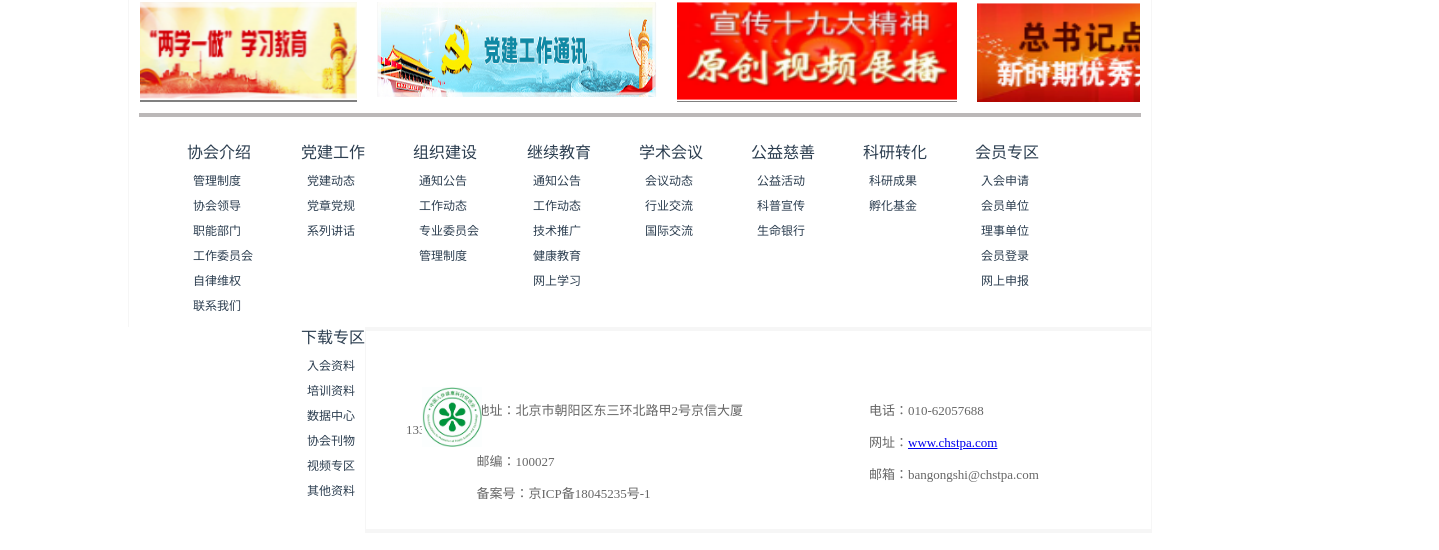
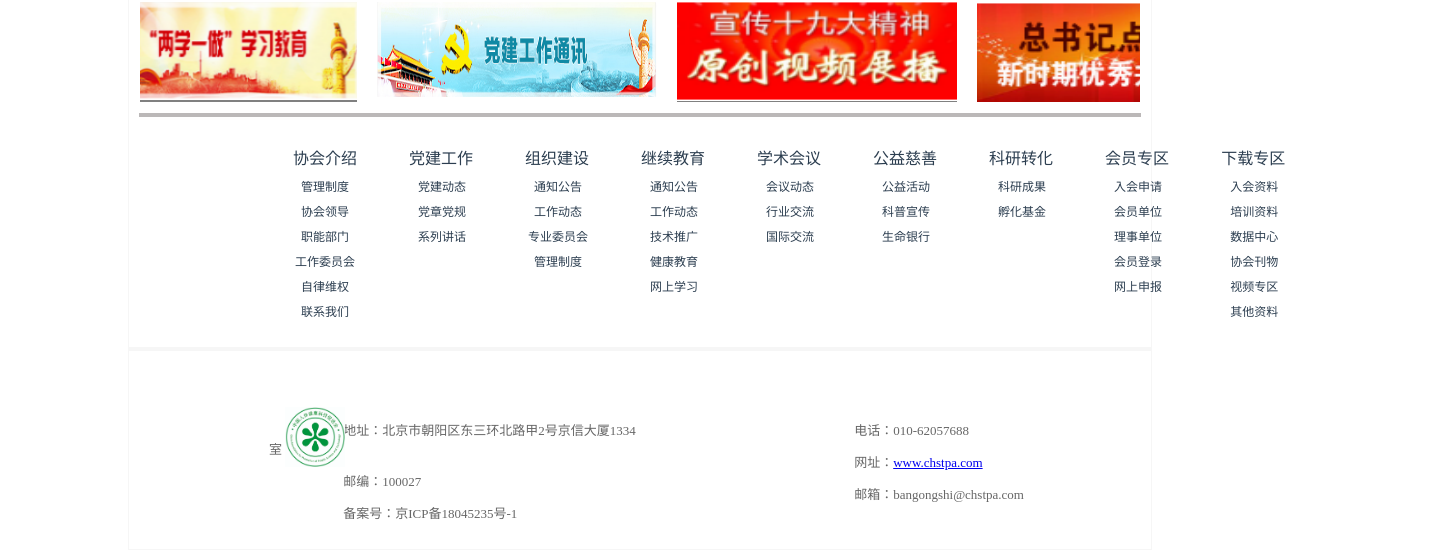
Before and after one commit to guorunsheng/chstpa, a Vue app: page /index in a window 1280 px wide. Shown: the part 956-1506 px from the top of the page, 1439 px wide, since content can reach past the window. Built offline with nearby package versions, Linux system fonts and the light colour scheme; no server answers; what vue-directive-image-previewer would draw is missing.

Commit message:
会员认证好使啦

```diff
--- a/src/components/Modules/bottom-info.vue
+++ b/src/components/Modules/bottom-info.vue
@@ -43,6 +43,7 @@ export default {
             text-indent: 20%;
             flex: 1;
             padding-top: 4em;
+            margin-left: 100px;
             position: relative;
             .img-bot {
                 width: 60px;
--- a/src/components/Modules/selectchoose.vue
+++ b/src/components/Modules/selectchoose.vue
@@ -1,31 +1,33 @@
 <template>
     <div class="oper-col">
+      <div style="width:1300px;height:200px;margin:0px auto;">
         <ul style="">
-      <li style="font-size:16px;margin-left:-6px;">协会介绍</li> <li>管理制度</li> <li>协会领导</li> <li>职能部门</li> <li>工作委员会</li> <li>自律维权</li><li>联系我们</li>
+          <li style="font-size:16px;margin-left:100px;">协会介绍</li> <li style="margin-left:100px;">管理制度</li> <li style="margin-left:100px;">协会领导</li> <li style="margin-left:100px;">职能部门</li> <li style="margin-left:100px;">工作委员会</li> <li style="margin-left:100px;">自律维权</li><li  style="margin-left:100px;">联系我们</li>
         </ul>
         <ul>
-      <li style="font-size:16px;margin-left:-6px;">党建工作</li> <li>党建动态</li> <li>党章党规</li> <li>系列讲话</li></ul>
+          <li style="font-size:16px;margin-left:-2px;">党建工作</li> <li>党建动态</li> <li>党章党规</li> <li>系列讲话</li></ul>
         <ul>
-      <li style="font-size:16px;margin-left:-6px;">组织建设</li> <li>通知公告</li> <li>工作动态</li> <li>专业委员会</li> <li>管理制度</li>
+          <li style="font-size:16px;margin-left:-2px;">组织建设</li> <li>通知公告</li> <li>工作动态</li> <li>专业委员会</li> <li>管理制度</li>
         </ul>
         <ul>
-      <li style="font-size:16px;margin-left:-6px;">继续教育</li> <li>通知公告</li> <li>工作动态</li> <li>技术推广</li> <li>健康教育</li> <li>网上学习</li>
+          <li style="font-size:16px;margin-left:-2px;">继续教育</li> <li>通知公告</li> <li>工作动态</li> <li>技术推广</li> <li>健康教育</li> <li>网上学习</li>
         </ul>
         <ul>
-      <li style="font-size:16px;margin-left:-6px;">学术会议</li> <li>会议动态</li> <li>行业交流</li> <li>国际交流</li>
+          <li style="font-size:16px;margin-left:-2px;">学术会议</li> <li>会议动态</li> <li>行业交流</li> <li>国际交流</li>
         </ul>
         <ul>
-      <li style="font-size:16px;margin-left:-6px;">公益慈善</li> <li>公益活动</li> <li>科普宣传</li> <li>生命银行</li>
+          <li style="font-size:16px;margin-left:-2px;">公益慈善</li> <li>公益活动</li> <li>科普宣传</li> <li>生命银行</li>
         </ul>
         <ul>
-      <li style="font-size:16px;margin-left:-6px;">科研转化</li> <li>科研成果</li> <li>孵化基金</li>
+          <li style="font-size:16px;margin-left:-2px;">科研转化</li> <li>科研成果</li> <li>孵化基金</li>
         </ul>
         <ul>
-      <li style="font-size:16px;margin-left:-6px;">会员专区</li> <li>入会申请</li> <li>会员单位</li> <li>理事单位</li> <li>会员登录</li> <li>网上申报</li>
+          <li style="font-size:16px;margin-left:-2px;">会员专区</li> <li>入会申请</li> <li>会员单位</li> <li>理事单位</li> <li>会员登录</li> <li>网上申报</li>
         </ul>
         <ul>
-      <li style="font-size:16px;margin-left:-6px;">下载专区</li> <li>入会资料</li> <li>培训资料</li> <li>数据中心</li> <li>协会刊物</li> <li>视频专区</li><li>其他资料</li>
+          <li style="font-size:16px;margin-left:-2px;">下载专区</li> <li>入会资料</li> <li>培训资料</li> <li>数据中心</li> <li>协会刊物</li> <li>视频专区</li><li>其他资料</li>
         </ul>
+        </div>
     </div>
 </template>
 <script>
@@ -39,17 +41,16 @@
 </script>
 <style lang="scss" scoped>
 .oper-col {
- height: 200px;
+ height: 220px;
  width: 100%;
  border-top: 4px solid rgb(187, 184, 184);
-
+text-align:center;
 }
 .oper-col ul{
   float: left;
   margin-left: 14px;
-}
-ul{
-
+   margin-top: 20px;
+   display:inline-block
 }
 ul li{
   list-style: none;
--- a/src/managePlatform/searchData.vue
+++ b/src/managePlatform/searchData.vue
@@ -10,7 +10,7 @@
             <td><label style="margin-left:150px;">身份证复印件反面</label></td>
          </tr>
          <tr>
-           <td><img v-image-preview style="width:340px;height:200px;margin-top:6px;" :src="this.ruleForm.idCardUrlZ" alt=""></td>
+           <td><img v-image-preview  id = "idCardUrlZ"  style="width:340px;height:200px;margin-top:6px;" :src="this.ruleForm.idCardUrlZ"  alt=""></td>
            <td><img v-image-preview style="width:340px;height:200px;margin-left:48px;" :src="this.ruleForm.idCardUrlF" alt=""></td>
          </tr>
           <tr>
@@ -54,44 +54,62 @@ import Viewer from 'viewerjs';
   export default {
     data() {
       return {
-            ruleForm: [],
+            ruleForm: this.$route.query.idCard,
+            // idCard:this.$route.query.idCard.diplomaCertUrl,
+            // url:this.$route.query.idCard.diplomaCertUrl,
+            //url:"http://127.0.0.1:8888/uploadFiles/upload/member/bfbbc770-62d7-4816-addc-e3a90b77d87c.jpg"
       };
     },
+    beforeCreate(){
+
+    },
     created() {
-        console.log(this)
-          //   this.http
-          //   .get('http://chstpa.chstpa.com/member/verifyMemberQD', {
-          //       params: {
-          //           idCard: String(idCard),
-          //       }
-          // })
-          // .then(res => {
-          //     if (+res.err.code === 200) {
-          //         this.ruleForm = '';
-          //         this.ruleForm = res.data.member[0];
-          //         console.log(this.ruleForm)
-          //   }
-          // })
+        // console.log(this.idCard)
+        //     this.http
+        //     .get('http://127.0.0.1:8888/member/verifyMemberQD', {
+        //         params: {
+        //             idCard: this.idCard,
+        //         }
+        //   })
+        //   .then(res => {
+        //       if (+res.err.code === 200) {
+        //           this.ruleForm = '';
+        //           this.ruleForm = res.data.member[0];
+        //           //$("#idCardUrlZ").attr('src', this.ruleForm.idCardUrlZ);
+        //           //alert("123")
+        //           //console.log("123")
+        //           // var anElement = $("#idCardUrlZ");
+        //           // anElement.attr("v-image-preview");
+
+        //     }
+        //   })
+
+    },
+    updated(){
+      // var ll = $(".idCardUrlZ td").html();
+      // alert(ll)
+      // var src = this.ruleForm.idCardUrlZ;
+
+      // $("#idCardUrlZ").replaceWith('<img v-image-preview  id = "idCardUrlZ" src="http://127.0.0.1:8888/uploadFiles/upload/member/bfbbc770-62d7-4816-addc-e3a90b77d87c.jpg" style="width:340px;height:200px;margin-top:6px;"   alt="">')
+      // console.log(this.ruleForm)
     },
     methods: {
         verify(state){
             this.http
             .get('http://192.168.1.101:8888/member/verifyMember', {
               params: {
-                  userName: String(this.table.userName),
+                  userName: String(this.ruleForm.userName),
                   state:state,
               }
             })
             .then(res => {
               if (+res.err.code === 200) {
                 alert("审核通过成功！");
-                this.dialogVisible=false;
-                this.$router.go(0);
+                this.$router.push("/backPlatform/verifyMemberQ");
             }
             if (+res.err.code === 201) {
                 alert("联系会员重传资料！");
-                this.dialogVisible=false;
-                this.$router.go(0);
+                this.$router.push("/backPlatform/verifyMemberQ");
             }
           })
         }
--- a/src/managePlatform/verifyMemberQ.vue
+++ b/src/managePlatform/verifyMemberQ.vue
@@ -30,7 +30,9 @@
             label="操作" style="width: 20%">
             <template slot-scope="scope">
                 <el-button @click="searchData(scope.row.userName)" type="text" size="small">
-                    <router-link :to="{ path:'/searchData', name:{idCard: 'scope.row.userName'}}" style="text-decoration:none;color:black">查看资料</router-link>
+                    <router-link :to="{ path:'/searchData', query:{idCard: scope.row}}" style="text-decoration:none;color:black">
+                     <el-button type="primary">查看资料</el-button>
+                    </router-link>
                 </el-button>
             </template>
             </el-table-column>
@@ -79,7 +81,7 @@ export default {
           })
         },
         searchData(idCard) {
-            console.log(idCard)
+            //console.log(idCard)
 
             this.http
             .get('http://chstpa.chstpa.com/member/verifyMemberQD', {
@@ -91,7 +93,7 @@ export default {
               if (+res.err.code === 200) {
                   this.table = '';
                   this.table = res.data.member[0];
-                  console.log(this.table)
+                  //console.log(this.table)
             }
           })
             // console.log(id);
```
Lines whose indentation alone changed are shown as unchanged.
